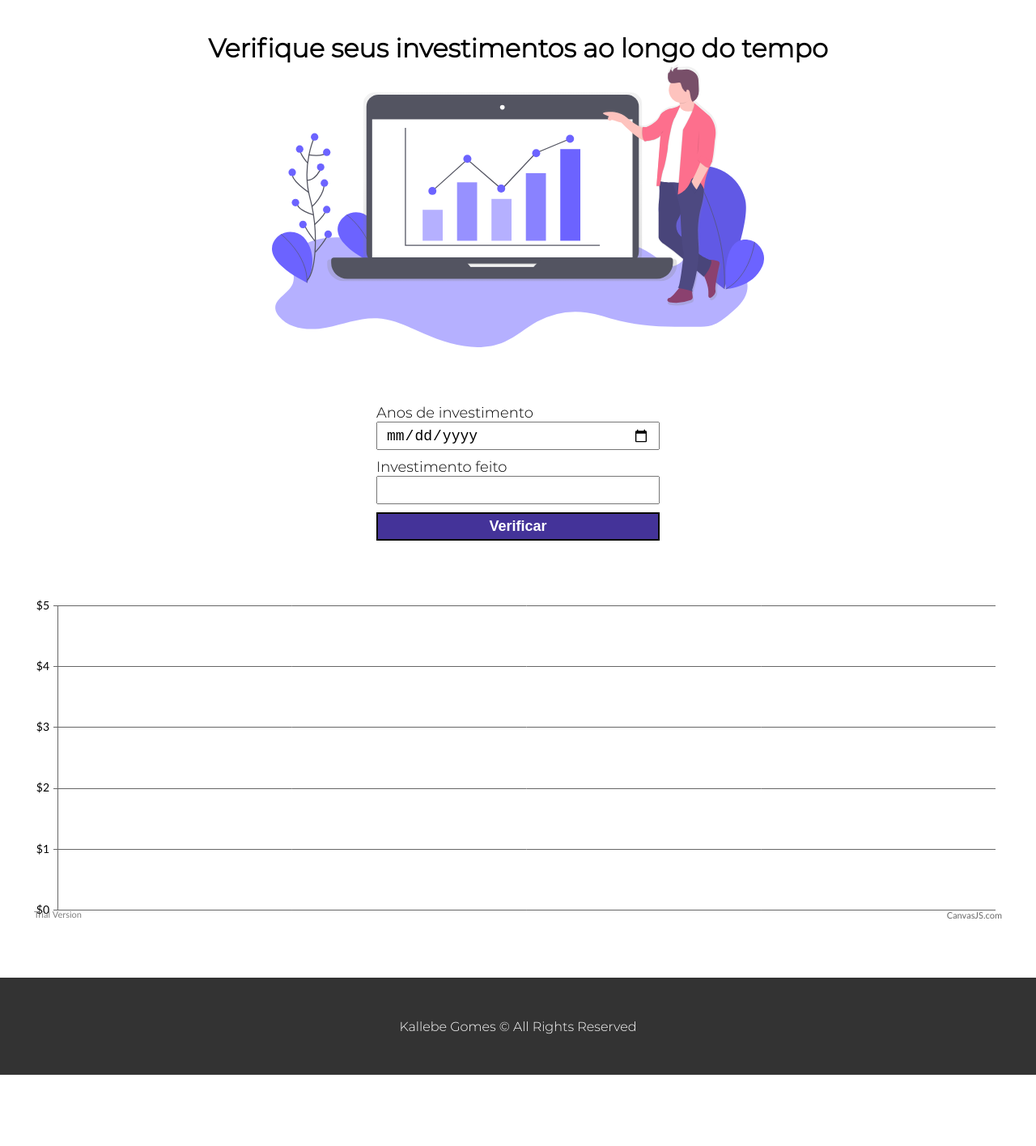
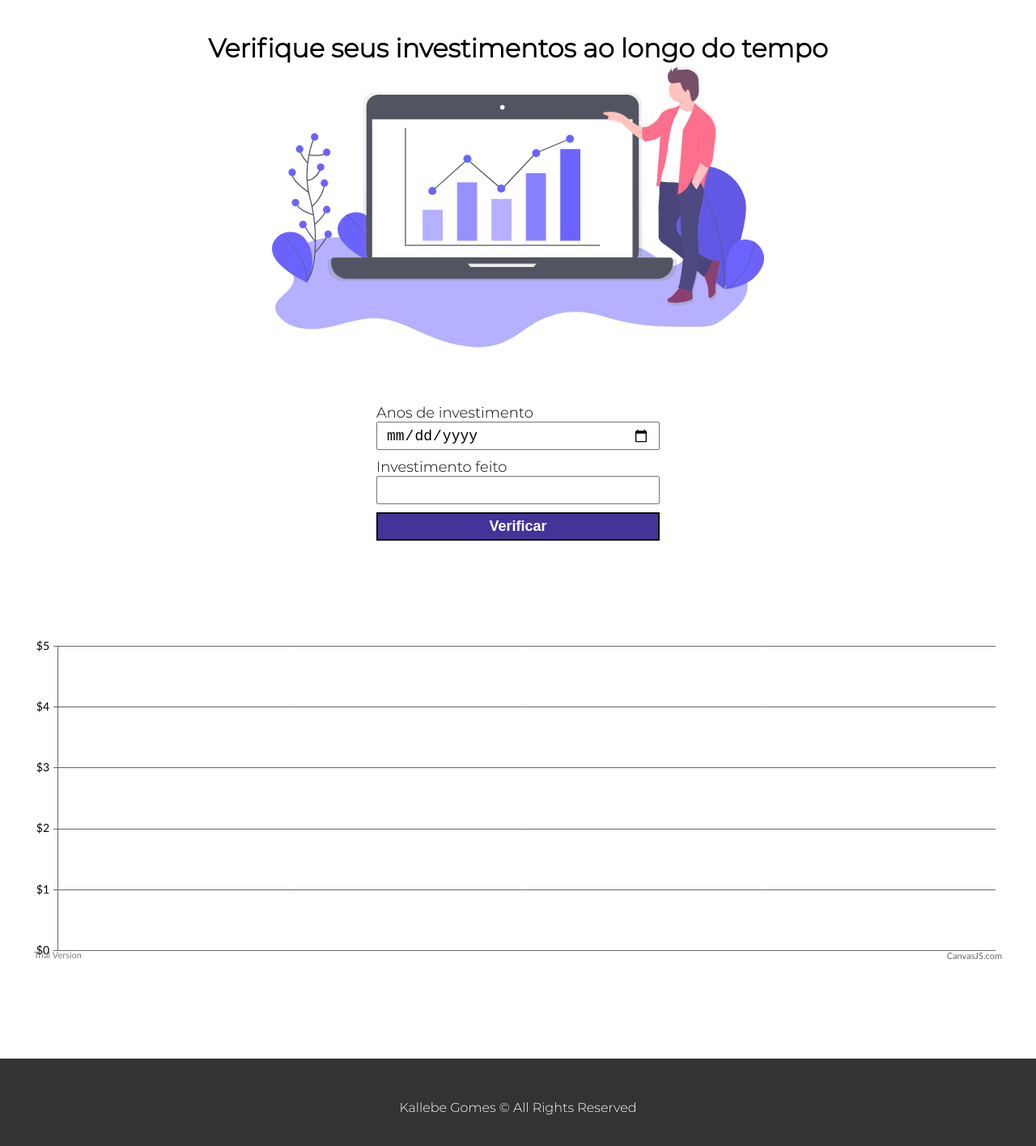
Before and after one commit to Kallebe18/Desafio-Real-Valor, a React (Create React App) app: page / in a window 1280 px wide. Shown: the top 1416 px of the page at 81% size. Before the commit the page ends 1328 px from the top, so only its background shows below. Built offline with nearby package versions, Linux system fonts and the light colour scheme.

Commit message:
Adjusting loader height

```diff
--- a/src/components/Graphic/index.js
+++ b/src/components/Graphic/index.js
@@ -11,7 +11,9 @@ var CanvasJSChart = CanvasJSReact.CanvasJSChart;
 const Graphic = ({options, loading}) => {
   return (
     <GraphContainer>
-      { loading ? <ClipLoader/> :
+      { loading ?
+        <ClipLoader/>
+        :
         <CanvasJSChart options={options}/>
       }
     </GraphContainer>
--- a/src/components/Graphic/styles.js
+++ b/src/components/Graphic/styles.js
@@ -7,4 +7,5 @@ export const GraphContainer = styled.div`
   align-items: center;
   margin: 20px;
   padding: 50px 40px;
+  height: 600px;
 `
```
